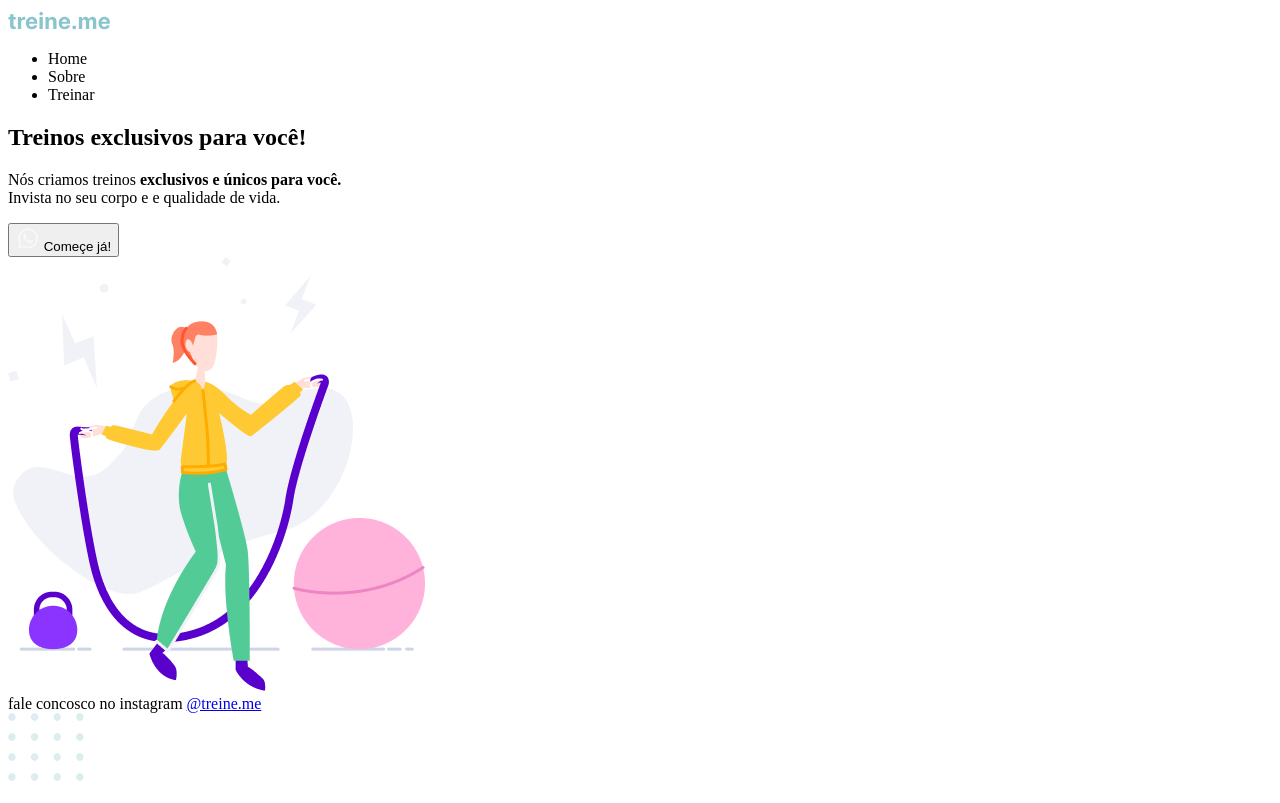
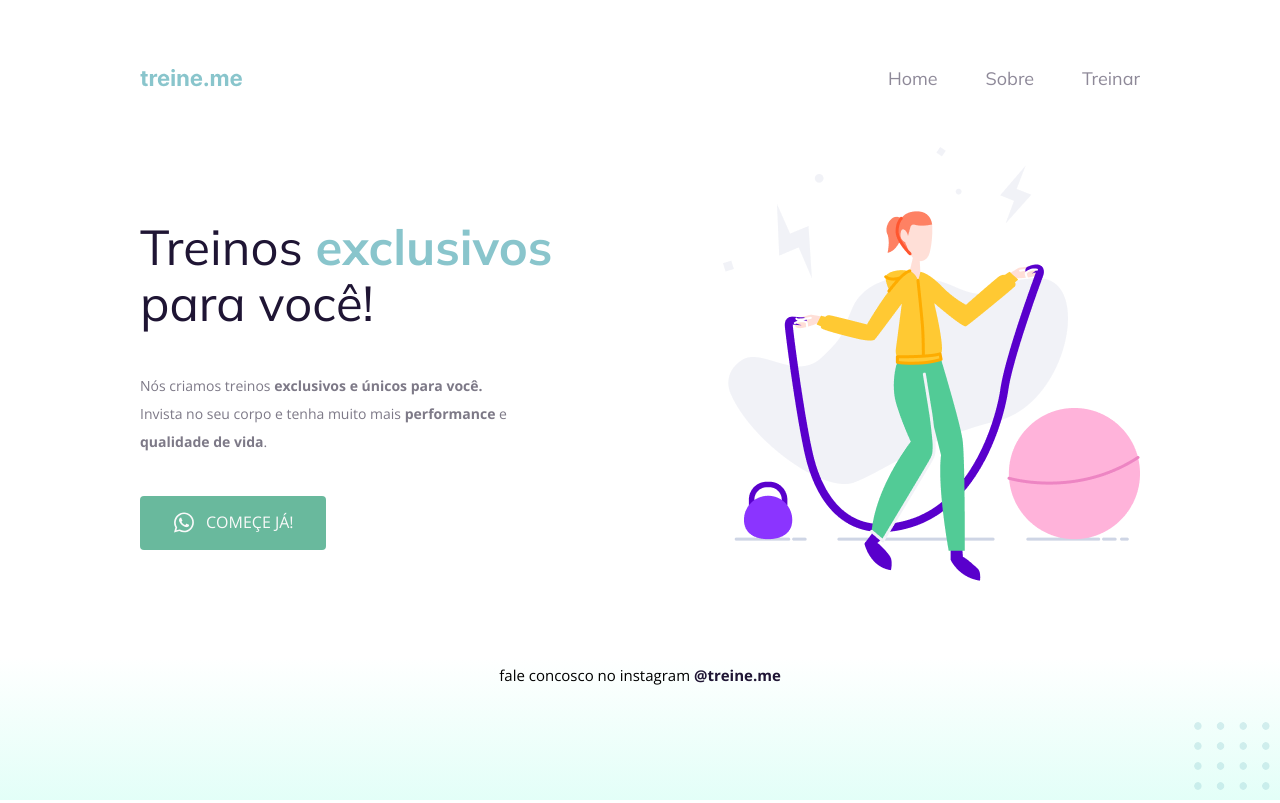
Before and after one commit to isabelalk/Treine.me, a plain HTML site: page index.html in a window 1280 px wide. Drawn offline with nearby package versions, Linux system fonts and the light colour scheme.

Commit message:
finalizando projeto

```diff
--- a/index.html
+++ b/index.html
@@ -1,30 +1,39 @@
 <!DOCTYPE html>
 <html lang="pt-br">
 <head>
+  <link rel="preconnect" href="https://fonts.googleapis.com">
+  <link rel="preconnect" href="https://fonts.gstatic.com" crossorigin>
+
   <meta charset="UTF-8">
   <meta name="viewport" content="width=device-width, initial-scale=1.0">
   <title>Treine.me</title>
+
+  <link href="https://fonts.googleapis.com/css2?family=Mulish:ital,wght@0,200..1000;1,200..1000&family=Open+Sans:ital,wght@0,300..800;1,300..800&display=swap"
+  rel="stylesheet">
+
   <link rel="stylesheet" href="style.css">
 </head>
 
 <body>
   <div class="page">
-    <header>
+
+    <nav>
+      <a id="Logo" href="#">
       <img src="imagens\Logo.svg" alt="treine.me em azul claro">
-      <nav>
-        <ul>
-          <li>Home</li>
-          <li>Sobre</li>
-          <li>Treinar</li>
-        </ul>
-      </nav>
-    </header>
+      </a>
+      <ul>
+        <li><a href="#">Home</a></li>
+        <li><a href="#">Sobre</a></li>
+        <li><a href="#">Treinar</a></li>
+      </ul>
+    </nav>
 
     <main>
       <section class="text">
-       <h1>Treinos exclusivos para você!</h1>
+       <h1>Treinos <span>exclusivos</span> para você!</h1>
        <p>Nós criamos treinos <strong>exclusivos e únicos para você.</strong> <br>
-        Invista no seu corpo e <strong> </strong> e qualidade de vida.</p>
+          Invista no seu corpo e tenha muito mais <strong>performance</strong> e <strong>qualidade de vida</strong>.
+        </p>
         <button>
           <img src="imagens\whats.svg" alt="ícone do whatsapp">
           Começe já!
@@ -39,6 +48,6 @@
     </footer>
 
   </div>
-<img src="imagens\balls.svg" alt="Bolinhas decorativas verdes no canto inferior diretio da página">
+<img id="balls" src="imagens\balls.svg" alt="Bolinhas decorativas verdes no canto inferior diretio da página">
 </body>
 </html>
--- a/style.css
+++ b/style.css
@@ -0,0 +1,127 @@
+body {
+  margin: 0;
+  /*border: 1px solid aquamarine;*/
+  font-family: "Open Sans", sans-serif;
+
+  background: linear-gradient(180deg, rgba(224, 251, 244, 0) 82.08%, rgba(181, 254, 236, 0.38) 100%);
+  min-height: 100vh;
+}
+
+.page {
+  /*border: 1px solid red;*/
+  width: 1000px;
+  margin: 0 auto;
+  padding-top: 65px;
+}
+
+nav {
+  /*border: 1px solid blueviolet*/
+  display: flex;
+  justify-content: space-between;
+  align-items: center;
+  margin-bottom: 55px;
+}
+
+ul {
+  /*border: 1pix solid blue;*/
+  display: flex;
+  gap: 48px;
+  list-style: none;
+  margin: 0;
+  padding: 0;
+  font-family: "Mulish", sans-serif;
+  font-size: 18px;
+}
+ul li a{
+  opacity: 0.5;
+}
+
+ul li a:hover{
+  font-weight: bold;
+  opacity: 1px;
+}
+
+
+main{
+  display: flex;
+  align-items: center;
+  justify-content: space-between;
+}
+
+h1{
+  font-family: "Mulish", sans-serif;
+  font-size: 49px;
+  font-weight: normal;
+  line-height: 56px;
+  color: #1F1534;
+  width: 490px;
+}
+
+h1 span {
+  color: #89C5CC;
+  font-weight: bold;
+}
+
+section p{
+  font-size: 14px;
+  line-height: 28px;
+  color: #7D7987;
+  margin: 40px 0;
+  width: 440px;
+
+}
+
+a {
+  color: #1F1534;
+  text-decoration: none;
+}
+
+button {
+  font-family: "Open Sans", sans-serif;
+  font-size: 16px;
+  text-transform: uppercase;
+  color: #F9F9F9;
+
+  display: flex;
+  justify-content: center;
+  align-items: center;
+
+  background-color: #69B99D;
+  border-radius: 4px;
+  border: none;
+  padding: 14px 32px 15px;
+  gap: 10px;
+
+  cursor: pointer;
+}
+
+button:hover{
+  background-color: #147553;
+  padding: 20px 40px;
+  transition: 0.4s;
+}
+
+footer{
+  font-family: "Open Sans", sans-serif;
+  font-size: 15px;
+  line-height: 28px;
+
+  text-align: center;
+  margin-top: 80px;
+}
+
+footer a {
+  font-weight: bold;
+}
+
+footer a:hover{
+  font-weight: bold;
+  font-size: 20px;
+  transition: 0.4s;
+}
+
+#balls{
+  position: fixed;
+  bottom: 0;
+  right: 0;
+}
```
